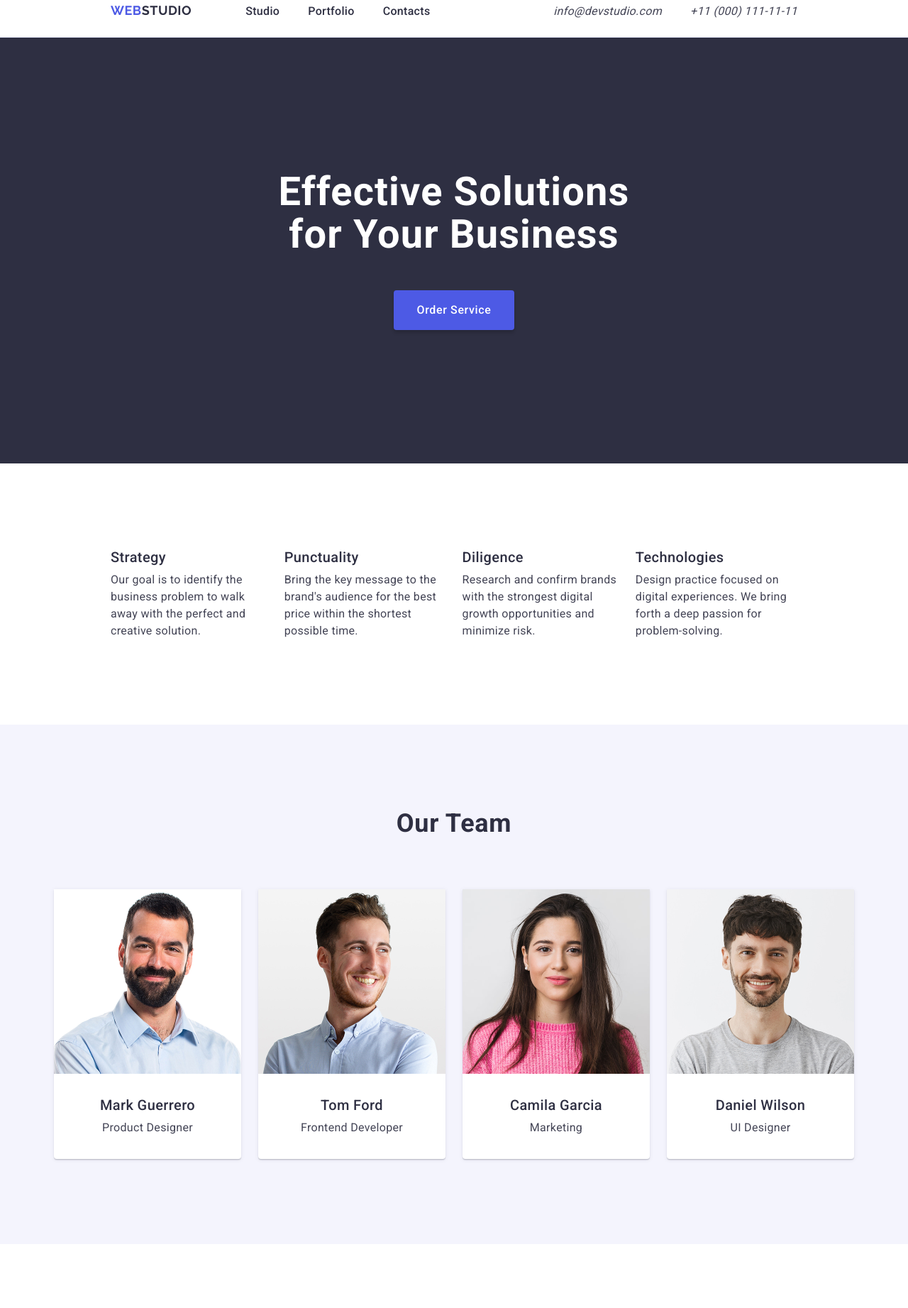
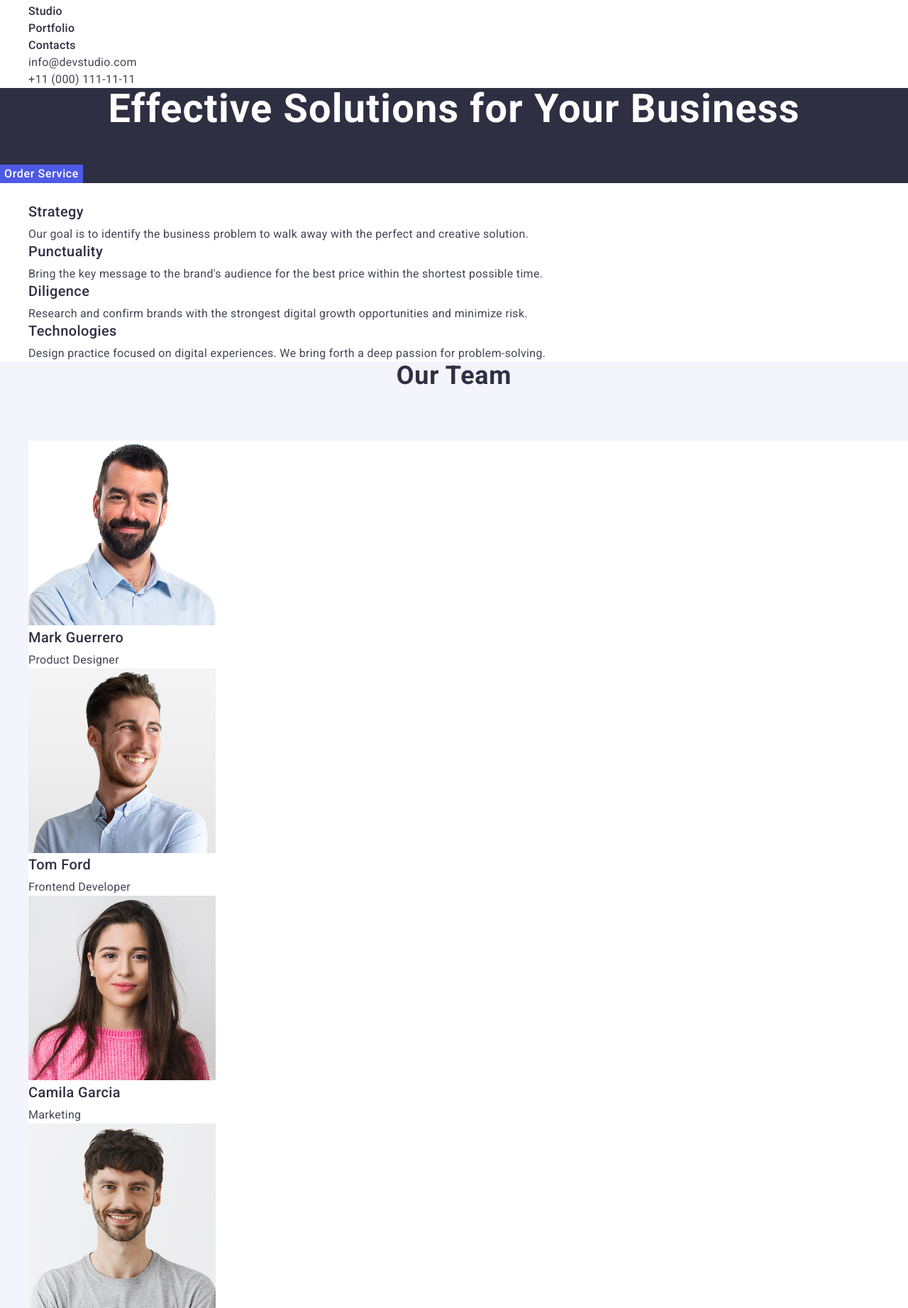
Before and after one commit to sidor91/goit-markup-hw-03, a plain HTML site: page index.html in a window 1280 px wide. Shown: the part 20-1863 px from the top of the page at 71% size. Drawn offline with nearby package versions, Linux system fonts and the light colour scheme.

Commit message:
UPDATE | as per requirements

```diff
--- a/css/styles.css
+++ b/css/styles.css
@@ -9,8 +9,8 @@
 }
 
 body {
-	font-family: "Roboto", "Segoe UI", "Helvetica Neue", "Arial", sans-serif;
-	color: var(--navy-blue);
+	font-family: "Roboto", sans-serif;
+	color: var(--slate);
 	background-color: var(--white-color);
 }
 
@@ -18,7 +18,7 @@ ul,
 ol {
 	list-style-type: none;
 	margin: 0px;
-	padding: 0px;
+	/* padding: 0px; */
 }
 
 h1,
@@ -29,19 +29,20 @@ h5,
 h6,
 p,
 img {
-	padding: 0px;
+	/* padding: 0px; */
 	margin: 0px;
 }
 
-img {
+/* img {
 	display: block;
-}
+} */
 
 a {
 	text-decoration: none;
 }
 
 .section-header {
+	color: var(--navy-blue);
 	font-weight: 700;
 	font-size: 36px;
 	line-height: 1.11;
@@ -54,15 +55,15 @@ header {
 	font-size: 16px;
 	line-height: 1.5;
 	letter-spacing: 0.32px;
-	padding: 24px 156px;
-	display: flex;
+	/* padding: 24px 156px; */
+	/* display: flex; */
 	justify-content: space-between;
-	border-bottom: 1px solid var(--cornflower);
+	/* border-bottom: 1px solid var(--cornflower); */
 }
 
-.header-nav {
+/* .header-nav {
 	display: flex;
-}
+} */
 
 .logo {
 	font-family: "Raleway", sans-serif;
@@ -71,32 +72,33 @@ header {
 	line-height: 1.17;
 	letter-spacing: 0.03em;
 	text-transform: uppercase;
-	display: flex;
+	color: var(--iris);
+	margin-right: 76px;
+	/* display: flex; */
 }
 
-.logo.header-logo {
+.logo .header-logo {
 	color: var(--navy-blue);
-	margin-right: 76px;
 }
 
-.logo-accent {
-	color: var(--iris);
-}
-
-.header-nav-list {
-	display: flex;
-	gap: 40px;
-}
+/* .header-nav-list { */
+/* display: flex; */
+/* gap: 40px; */
+/* } */
 
 .header-nav-link {
 	font-weight: 500;
 	color: var(--navy-blue);
 }
 
-.header-address-list {
-	display: flex;
-	gap: 40px;
+.header-address {
+	font-style: normal;
 }
+
+/* .header-address-list { */
+/* display: flex; */
+/* gap: 40px; */
+/* } */
 
 .contacts-link {
 	color: var(--slate);
@@ -111,10 +113,10 @@ header {
 
 .hero {
 	background: var(--navy-blue);
-	padding: 188px 472px;
-	display: flex;
-	flex-direction: column;
-	align-items: center;
+	/* padding: 188px 472px; */
+	/* display: flex; */
+	/* flex-direction: column; */
+	/* align-items: center; */
 }
 
 .main-title {
@@ -125,11 +127,11 @@ header {
 	color: var(--white-color);
 	text-align: center;
 	margin-bottom: 48px;
-	width: 496px;
+	/* width: 496px; */
 }
 
 .hero-button {
-	font-family: inherit;
+	font-family: "Roboto", sans-serif;
 	background: var(--iris);
 	font-weight: 500;
 	line-height: 1.5;
@@ -137,10 +139,10 @@ header {
 	letter-spacing: 0.04em;
 	cursor: pointer;
 	border: none;
-	border-radius: 4px;
-	padding: 16px 32px;
+	/* border-radius: 4px; */
+	/* padding: 16px 32px; */
 	margin: 0 auto;
-	box-shadow: 0px 4px 4px 0px rgba(0, 0, 0, 0.15);
+	/* box-shadow: 0px 4px 4px 0px rgba(0, 0, 0, 0.15); */
 }
 
 .hero-button:hover,
@@ -148,21 +150,22 @@ header {
 	background: var(--ocean);
 }
 
-.features {
+/* .features {
 	padding: 120px 156px;
-}
+} */
 
 .visually-hidden {
-	height: 0;
+	/* height: 0; */
 	visibility: hidden;
 }
 
-.features-list {
-	display: flex;
-	gap: 24px;
-}
+/* .features-list { */
+/* display: flex; */
+/* gap: 24px; */
+/* } */
 
 .features-list-item-header {
+	color: var(--navy-blue);
 	margin-bottom: 8px;
 	font-weight: 500;
 	font-size: 20px;
@@ -179,68 +182,69 @@ header {
 
 .team {
 	background-color: var(--cloud);
-	padding: 120px 156px;
-	display: flex;
-	flex-direction: column;
-	align-items: center;
+	/* padding: 120px 156px; */
+	/* display: flex; */
+	/* flex-direction: column; */
+	/* align-items: center; */
 }
 
 .team-header {
 	margin-bottom: 72px;
 }
 
-.team-list {
+/* .team-list {
 	display: flex;
-	gap: 24px;
-}
+	 gap: 24px;
+} */
 
 .team-card {
 	background-color: var(--white-color);
-	border-radius: 0px 0px 4px 4px;
-	box-shadow: 0px 1px 6px 0px rgba(46, 47, 66, 0.08), 0px 1px 1px 0px rgba(46, 47, 66, 0.16),
-		0px 2px 1px 0px rgba(46, 47, 66, 0.08);
+	/* border-radius: 0px 0px 4px 4px; */
+	/* box-shadow: 0px 1px 6px 0px rgba(46, 47, 66, 0.08), 0px 1px 1px 0px rgba(46, 47, 66, 0.16),
+		0px 2px 1px 0px rgba(46, 47, 66, 0.08); */
 }
 
-.team-card-bottom-container {
-	padding: 32px 0px;
-	display: flex;
-	flex-direction: column;
-	align-items: center;
-}
+/* .team-card-bottom-container {
+	 padding: 32px 0px;
+	 display: flex;
+	 flex-direction: column;
+	 align-items: center;
+} */
 
 .team-card-header {
+	color: var(--navy-blue);
 	margin-bottom: 8px;
 	font-size: 20px;
 	font-weight: 500;
 	line-height: 1.2;
-	letter-spacing: 0.4px;
+	letter-spacing: 0.02em;
 }
 
 .team-card-text {
 	font-size: 16px;
 	line-height: 1.5;
-	letter-spacing: 0.32px;
+	letter-spacing: 0.02em;
 	color: var(--slate);
 }
 
-.portfolio {
-	padding: 120px 156px;
-	display: flex;
-	flex-direction: column;
-	align-items: center;
-}
+/* .portfolio { */
+/* padding: 120px 156px; */
+/* display: flex; */
+/* flex-direction: column; */
+/* align-items: center; */
+/* } */
 
 .portfolio-header {
 	margin-bottom: 72px;
 }
 
 .portfolio-list {
-	display: grid;
+	/* display: grid; */
 	grid-template-columns: repeat(3, 1fr);
 	grid-template-rows: repeat(2, auto);
-	gap: 48px 24px;
+	/* gap: 48px 24px; */
 	list-style: none;
-	padding: 0;
+	/* padding: 0; */
 }
 
 .portfolio-item {
@@ -248,11 +252,11 @@ header {
 }
 
 .portfolio-description-container {
-	padding: 32px 16px;
-	display: flex;
-	flex-direction: column;
-	gap: 8px;
-	align-items: start;
+	/* padding: 32px 16px; */
+	/* display: flex; */
+	/* flex-direction: column; */
+	/* gap: 8px; */
+	/* align-items: start; */
 	border: 1px solid var(--cornflower);
 	border-top: none;
 }
@@ -261,18 +265,19 @@ header {
 	font-size: 20px;
 	font-weight: 500;
 	line-height: 1.2;
-	letter-spacing: 0.4px;
+	letter-spacing: 0.02em;
+	color: var(--navy-blue);
 }
 
 .portfolio-item-text {
 	font-size: 16px;
 	line-height: 1.5;
-	letter-spacing: 0.32px;
+	letter-spacing: 0.02em;
 	color: var(--slate);
 }
 
 .footer {
-	padding: 100px 156px;
+	/* padding: 100px 156px; */
 	background-color: var(--navy-blue);
 }
 
@@ -282,7 +287,7 @@ header {
 }
 
 .footer-text {
-	width: 264px;
+	/* width: 264px; */
 	color: var(--cloud);
 	font-size: 16px;
 	line-height: 1.5;
--- a/index.html
+++ b/index.html
@@ -17,10 +17,10 @@
 		<!--Header-->
 		<header class="header">
 			<nav class="header-nav">
-				<a class="logo header-logo" href="./index.html"><span class="logo-accent">Web</span>Studio</a>
+				<a class="logo" href="./index.html">Web<span class="header-logo">Studio</span></a>
 				<ul class="header-nav-list">
 					<li>
-						<a class="header-nav-link" href="">Studio</a>
+						<a href="./index.html" class="header-nav-link" href="">Studio</a>
 					</li>
 					<li>
 						<a class="header-nav-link" href="">Portfolio</a>
@@ -83,31 +83,31 @@
 				<ul class="team-list">
 					<li class="team-card">
 						<img src="./images/team1.jpg" alt="Mark Guerrero" width="264" />
-						<div class="team-card-bottom-container">
+						<!-- <div class="team-card-bottom-container"> -->
 						<h3 class="team-card-header">Mark Guerrero</h3>
 						<p class="team-card-text" lang="en">Product Designer</p>
-						</div>
+						<!-- </div> -->
 					</li>
 					<li class="team-card">
 						<img src="./images/team2.jpg" alt="Tom Ford" width="264" />
-						<div class="team-card-bottom-container">
+						<!-- <div class="team-card-bottom-container"> -->
 						<h3 class="team-card-header">Tom Ford</h3>
 						<p class="team-card-text" lang="en">Frontend Developer</p>
-						</div>
+						<!-- </div> -->
 					</li>
 					<li class="team-card">
 						<img src="./images/team3.jpg" alt="Camila Garcia" width="264" />
-						<div class="team-card-bottom-container">
+						<!-- <div class="team-card-bottom-container"> -->
 						<h3 class="team-card-header">Camila Garcia</h3>
 						<p class="team-card-text" lang="en">Marketing</p>
-						</div>
+						<!-- </div> -->
 					</li>
 					<li class="team-card">
 						<img src="./images/team4.jpg" alt="Daniel Wilson" width="264" />
-						<div class="team-card-bottom-container">
+						<!-- <div class="team-card-bottom-container"> -->
 						<h3 class="team-card-header">Daniel Wilson</h3>
 						<p class="team-card-text" lang="en">UI Designer</p>
-						</div>
+						<!-- </div> -->
 					</li>
 				</ul>
 			</section>
@@ -117,52 +117,52 @@
 				<ul class="portfolio-list">
 					<li class="portfolio-item">
 						<img src="./images/portfolio1.jpg" alt="Banking app" width="360" />
-						<div class="portfolio-description-container">
+						<!-- <div class="portfolio-description-container"> -->
 						<h3 class="portfolio-item-header">Banking app</h3>
 						<p class="portfolio-item-text">App</p>
-						</div>
+						<!-- </div> -->
 					</li>
 					<li class="portfolio-item">
 						<img src="./images/portfolio2.jpg" alt="Cashless payment" width="360" />
-						<div class="portfolio-description-container">
+						<!-- <div class="portfolio-description-container"> -->
 						<h3 class="portfolio-item-header">Cashless payment</h3>
 						<p class="portfolio-item-text">Marketing</p>
-						</div>
+						<!-- </div> -->
 					</li>
 					<li class="portfolio-item">
 						<img src="./images/portfolio3.jpg" alt="Meditation app" width="360" />
-						<div class="portfolio-description-container">
+						<!-- <div class="portfolio-description-container"> -->
 						<h3 class="portfolio-item-header">Meditation app</h3>
 						<p class="portfolio-item-text">App</p>
-						</div>
+						<!-- </div> -->
 					</li>
 					<li class="portfolio-item">
 						<img src="./images/portfolio4.jpg" alt="Taxi service" width="360" />
-						<div class="portfolio-description-container">
+						<!-- <div class="portfolio-description-container"> -->
 						<h3 class="portfolio-item-header">Taxi service</h3>
 						<p class="portfolio-item-text">Marketing</p>
-						</div>
+						<!-- </div> -->
 					</li>
 					<li class="portfolio-item">
 						<img src="./images/portfolio5.jpg" alt="Screen illustrations" width="360" />
-						<div class="portfolio-description-container">
+						<!-- <div class="portfolio-description-container"> -->
 						<h3 class="portfolio-item-header">Screen illustrations</h3>
 						<p class="portfolio-item-text">Design</p>
-						</div>
+						<!-- </div> -->
 					</li>
 					<li class="portfolio-item">
 						<img src="./images/portfolio6.jpg" alt="Online courses" width="360" />
-						<div class="portfolio-description-container">
+						<!-- <div class="portfolio-description-container"> -->
 						<h3 class="portfolio-item-header">Online courses</h3>
 						<p class="portfolio-item-text">Marketing</p>
-						</div>
+						<!-- </div> -->
 					</li>
 				</ul>
 			</section>
 		</main>
 		<!--Footer-->
 		<footer class="footer">
-			<a class="logo footer-logo" href="./index.html"><span class="logo-accent">Web</span>Studio</a>
+			<a class="logo" href="./index.html">Web<span class="footer-logo">Studio</span></a>
 			<p class="footer-text">
 				Increase the flow of customers and sales for your business with digital marketing & growth solutions.
 			</p>
```
Lines whose indentation alone changed are shown as unchanged.
